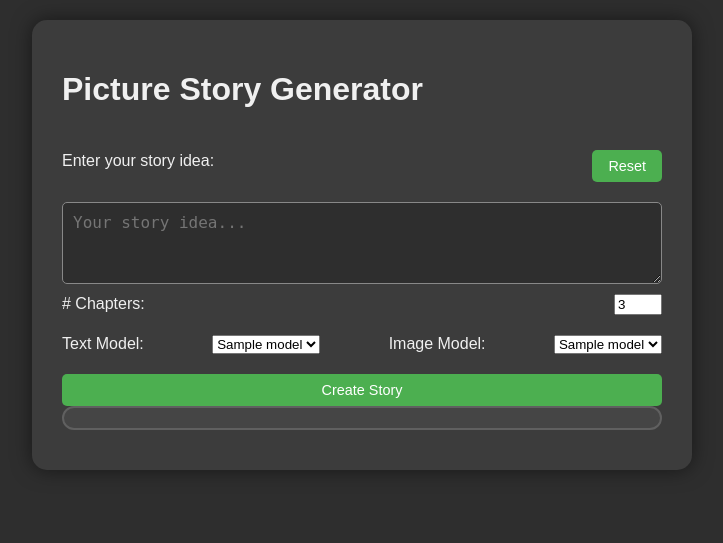
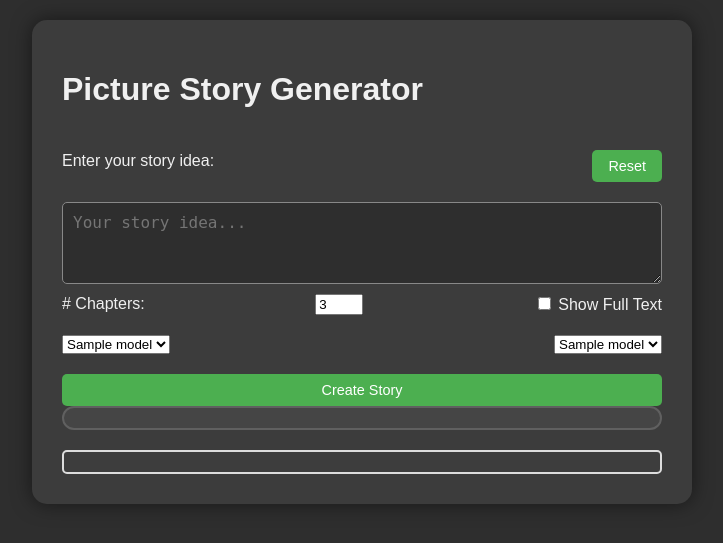
Before and after one commit to wugamlo/picturestoryteller, a Flask app: template templates/index.html in a window 1280 px wide. Shown: the top 543 px of the page, without its empty margins (278-1001 px from the left). Run offline with Flask 3, Linux system fonts and the light colour scheme; the template is opened without the code that fills it: most values are stand-ins (such as "Sample title", 1, 10 or a date in 2020).

Commit message:
User checkpoint: Fix: Address frontend "Show full text" display issue and ensure consistent image model usage.

```diff
--- a/main.py
+++ b/main.py
@@ -18,46 +18,37 @@ logger = logging.getLogger(__name__)
 VENICE_API_KEY = os.environ.get("VENICE_API_KEY", "your_venice_api_key_here")
 VENICE_API_BASE = "https://api.venice.ai/api/v1"
 
-def get_available_models(model_type='text'):
+def get_available_models(model_type):
     try:
         logger.debug(f"Fetching {model_type} models...")
-        response = requests.get(f"{VENICE_API_BASE}/{model_type}/models", headers={
+        response = requests.get(f"{VENICE_API_BASE}/models", headers={
             "Authorization": f"Bearer {VENICE_API_KEY}",
             "Content-Type": "application/json"
-        })
-        response.raise_for_status()
+        }, params={"type": model_type})  # Adding parameters to specify model type
+        response.raise_for_status()  # Raise an error for bad responses
         data = response.json()
-        logger.debug(f"API response for {model_type}: {data}")
+        logger.debug(f"API response: {data}")
 
         models = []
-        if isinstance(data, dict) and isinstance(data.get("data"), list):
+        # Extract models based on the type provided
+        if isinstance(data, dict) and "data" in data:
             for model in data["data"]:
                 if isinstance(model, dict) and "id" in model:
                     models.append(model["id"])
 
         logger.debug(f"Extracted {model_type} models: {models}")
-        # Add default model at the beginning
-        default_model = "llama-3.3-70b" if model_type == "text" else "fluently-xl"
-        if default_model not in models:
-            models.insert(0, default_model)
 
-        return models if models else [default_model]
+        return models
     except Exception as e:
         logger.error(f"Failed to fetch {model_type} models: {e}")
-        return ["llama-3.3-70b"] if model_type == "text" else ["fluently-xl"]
+        return []
 
 @app.route('/')
 def index():
-    text_models = get_available_models('text')  # Fetch text models
+    text_models = get_available_models('')  # Fetch text models
     image_models = get_available_models('image')  # Fetch image models
     logger.debug(f"Text models: {text_models}")
     logger.debug(f"Image models: {image_models}")
-
-    # Ensure we have at least default models
-    if not text_models:
-        text_models = ["llama-3.3-70b"]
-    if not image_models:
-        image_models = ["fluently-xl"]
 
     return render_template('index.html', text_models=text_models, image_models=image_models)
 
--- a/static/style.css
+++ b/static/style.css
@@ -131,3 +131,37 @@ img {
 #chapters {
     width: 40px; /* Set a fixed width for the chapter input */
 }
+
+.full-story {
+  margin-top: 20px;
+  padding: 10px;
+  border: 2px solid #ddd; /* Make the border stand out more */
+  border-radius: 5px;
+  background: #3d3d3d; /* Darker background for contrast */
+  display: block; /* Ensure it is displayed */
+  color: #f0f0f0; /* Light text color for visibility */
+  font-size: 0.8rem; /* Set text size */
+}
+
+.full-story h2 {
+  font-size: 1.5rem; /* Styles for header */
+  margin-bottom: 10px;
+  color: #333; /* Darker color for the headers */
+}
+
+.full-story p {
+  line-height: 1.6; /* Adjust line height for readability */
+  margin: 5px 0; /* Margin for paragraphs */
+}
+
+.full-text-response {
+  margin-top: 10px;
+  padding: 10px;
+  border: 2px solid #ddd; /* Adds a border */
+  border-radius: 5px; /* Rounds the corners */
+  background: #f0f0f0; /* Light background for visibility */
+  display: block; /* Ensure it is displayed */
+  color: #333; /* Dark text color for readability */
+  font-size: 0.8rem; /* Set font size */
+  line-height: 1.3; /* Improve line spacing for readability */
+}
--- a/templates/index.html
+++ b/templates/index.html
@@ -18,15 +18,16 @@
                 <div class="flex-container">
                     <label for="chapters"># Chapters:</label>
                     <input type="number" id="chapters" min="1" placeholder="e.g., 3" value="3" size="2">
+                    <label>
+                        <input type="checkbox" id="show-full-text"> Show Full Text
+                    </label>
                 </div>
                 <div class="flex-container">
-                <label for="text-model">Text Model:</label>
                     <select id="text-model">
                         {% for model in text_models %}
                         <option value="{{ model }}">{{ model }}</option>
                         {% endfor %}
                     </select>
-                <label for="image-model">Image Model:</label>
                     <select id="image-model">
                         {% for model in image_models %}
                         <option value="{{ model }}">{{ model }}</option>
@@ -37,13 +38,24 @@
                 <div id="story-status"></div>
             </div>
             <div class="output" id="output"></div>
-        <div class="full-story" id="full-story" style="margin-top: 20px; padding: 10px; border: 1px solid #ddd; border-radius: 5px; background: #f9f9f9; display: none;"></div>
+            <div class="full-story" id="full-story"></div>
         </div>
         <script type="module" src="/static/script.js"></script>
         <script>
             document.getElementById('reset-button').addEventListener('click', function() {
                 location.reload();
             });
+
+            document.getElementById('show-full-text').addEventListener('change', function() {
+                const fullTextResponse = document.getElementById('full-story'); // Reference the full story instead
+                if (this.checked) {
+                    const fullText = fullTextResponse.innerText;
+                    fullTextResponse.innerText = fullText || "No full text available."; // This line is optional now
+                    fullTextResponse.style.display = "block"; // Now it just modifies the full story directly
+                } else {
+                    fullTextResponse.style.display = "none"; // Hide full story if checkbox is unchecked
+                }
+            });
         </script>
     </body>
 </html>
```
Lines whose indentation alone changed are shown as unchanged.
